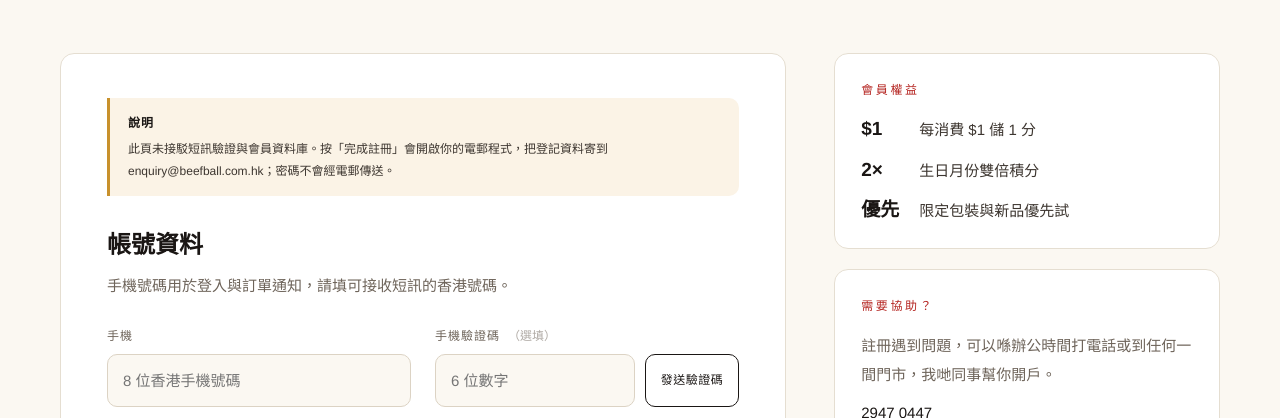
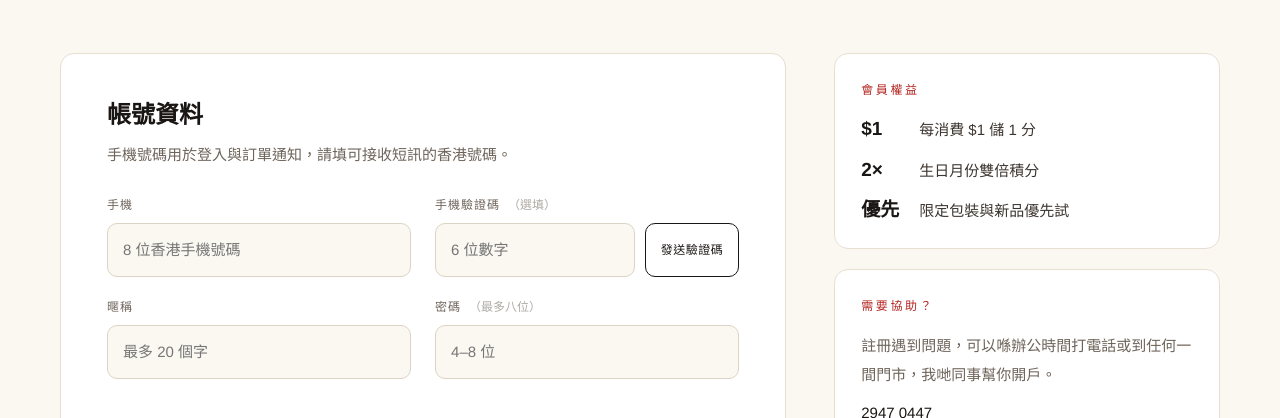
Before and after one commit to kevinwen1874-cell/taipo-site, a plain HTML site: page register.html in a window 1280 px wide. Shown: the part 347-765 px from the top of the page. Drawn offline with Linux system fonts and the light colour scheme.

```diff
--- a/register.html
+++ b/register.html
@@ -55,8 +55,6 @@
     <div class="regwrap">
 
       <form class="wcard" id="regForm" novalidate>
-
-        <p class="warnbar"><b>說明</b>此頁未接駁短訊驗證與會員資料庫。按「完成註冊」會開啟你的電郵程式，把登記資料寄到 enquiry@beefball.com.hk；密碼不會經電郵傳送。</p>
 
         <h2 class="wt">帳號資料</h2>
         <p class="wnote">手機號碼用於登入與訂單通知，請填可接收短訊的香港號碼。</p>
```
